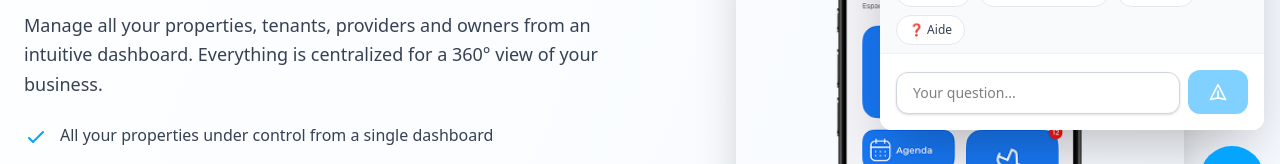
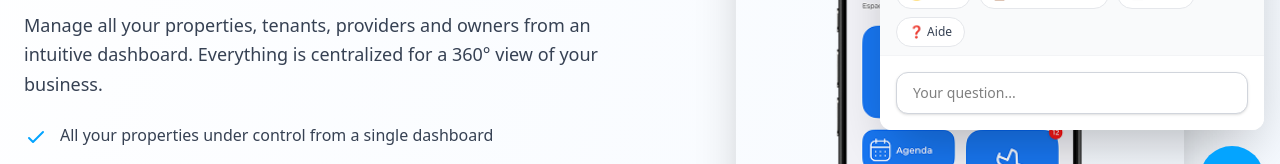
Before and after one commit to vernay/biloki, a Next.js app: page /en/fonctionnalites/4-interfaces in a window 1280 px wide. Both pictures are taken after a click on the button 1232 px from the left and 752 px from the top of the page. Shown: the part 574-738 px from the top of the page. Built offline with nearby package versions, Linux system fonts and the light colour scheme; no server answers.

Commit message:
UX: enlever bouton envoyer bleu

```diff
--- a/components/ChatBot.tsx
+++ b/components/ChatBot.tsx
@@ -1180,26 +1180,15 @@ export default function ChatBot() {
 
         {/* Input */}
         <div className="border-t border-gray-100 p-3 sm:p-4 bg-white sm:rounded-b-xl rounded-none">
-          <div className="flex gap-2 items-end">
           <input
             type="text"
             value={inputValue}
             onChange={(e) => setInputValue(e.target.value)}
             onKeyPress={handleKeyPress}
             placeholder={getT('placeholder')}
-              className="flex-1 border border-gray-300 rounded-lg sm:rounded-xl px-3 sm:px-4 py-3 sm:py-2.5 focus:outline-none focus:ring-2 focus:ring-primary/50 focus:border-primary text-base sm:text-sm bg-white transition-all shadow-sm"
+            className="w-full border border-gray-300 rounded-lg sm:rounded-xl px-3 sm:px-4 py-3 sm:py-2.5 focus:outline-none focus:ring-2 focus:ring-primary/50 focus:border-primary text-base sm:text-sm bg-white transition-all shadow-sm"
             disabled={isLoading}
           />
-            <button
-              onClick={() => handleSendMessage()}
-              disabled={isLoading || !inputValue.trim()}
-              className="bg-primary text-white rounded-lg sm:rounded-xl px-4 sm:px-5 py-3 sm:py-2.5 hover:bg-[#0391dd] hover:shadow-lg transition-all disabled:opacity-50 disabled:cursor-not-allowed transform hover:scale-105 disabled:hover:scale-100 flex-shrink-0 font-medium text-base sm:text-sm min-h-[44px] min-w-[44px] flex items-center justify-center"
-            >
-              <svg className="w-5 h-5" fill="none" stroke="currentColor" viewBox="0 0 24 24">
-                <path strokeLinecap="round" strokeLinejoin="round" strokeWidth={2} d="M12 19l9 2-9-18-9 18 9-2zm0 0v-8" />
-              </svg>
-            </button>
-          </div>
         </div>
       </div>
 
```
Lines whose indentation alone changed are shown as unchanged.
